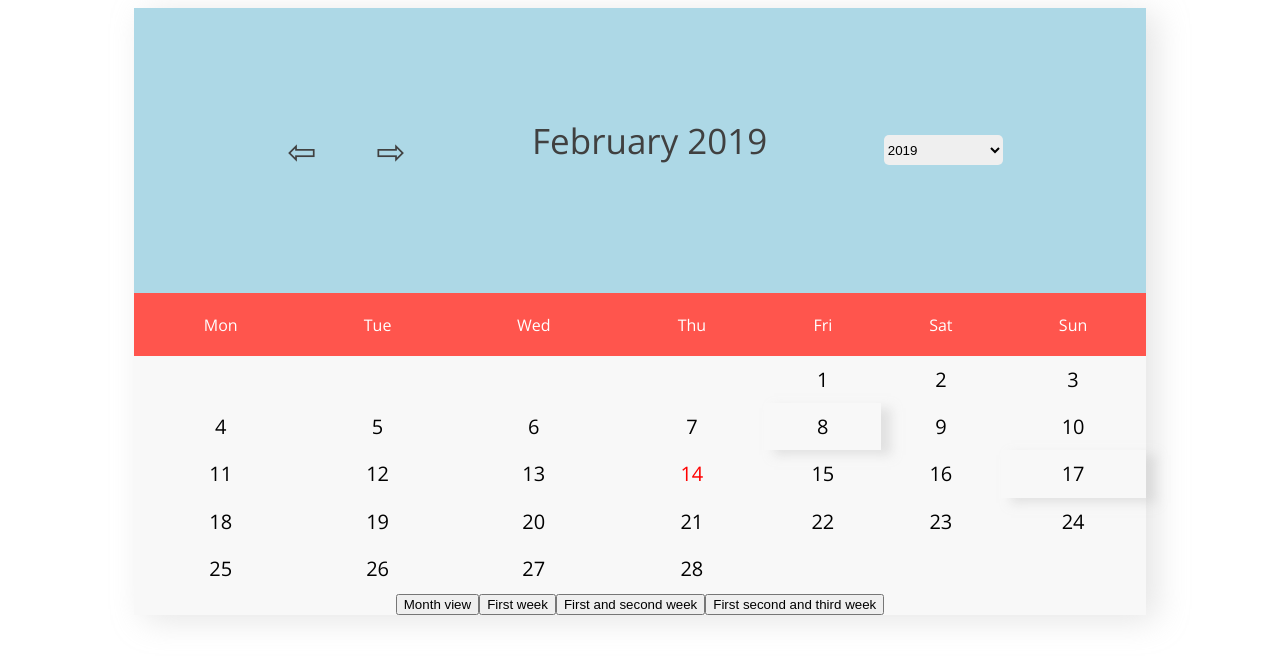
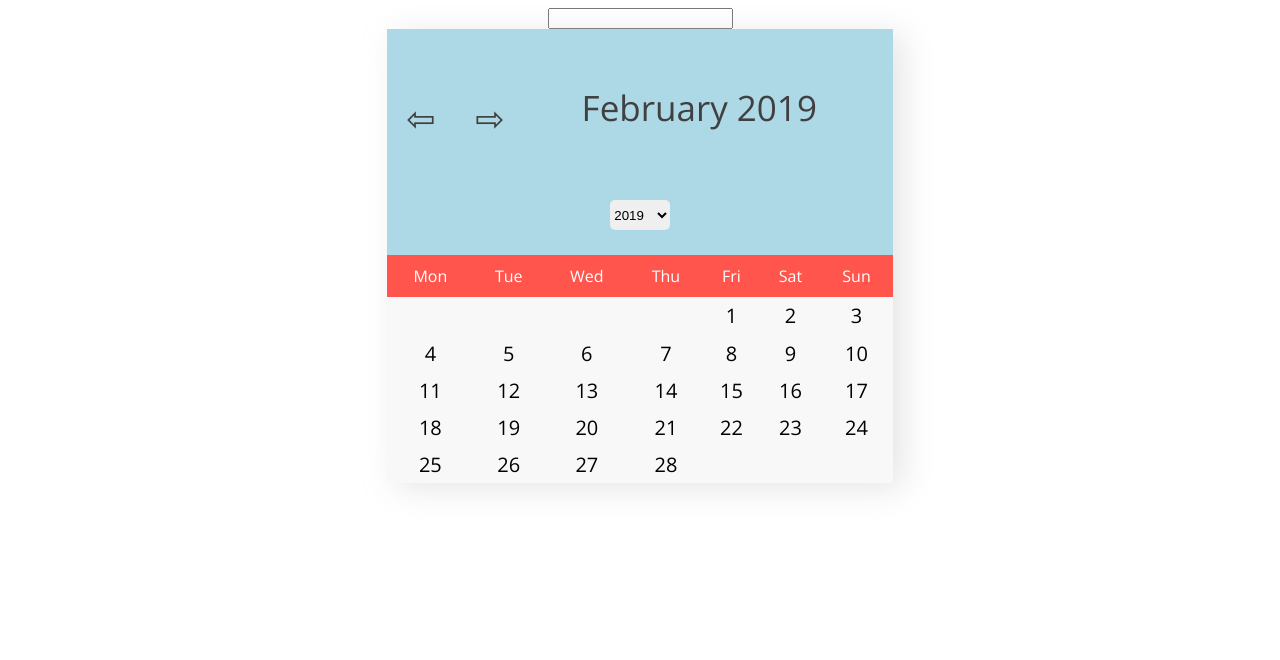
Before and after one commit to MiroProjects/projectjs-dom-calendar, a plain HTML site: page index.html in a window 1280 px wide. Drawn offline with nearby package versions, Linux system fonts and the light colour scheme.

Commit message:
Added datepicker functionality

```diff
--- a/index.html
+++ b/index.html
@@ -7,6 +7,7 @@
     <meta name="viewport" content="width=device-width, initial-scale=1">
 </head>
 <body>
+    <input id="input-test">
     <div id="js-calendar">
     </div>
     <script src="jsdoml-script.js"></script>
--- a/jscalendar-script.js
+++ b/jscalendar-script.js
@@ -8,8 +8,23 @@ var dateObject = new Date();
 var currentMonth = dateObject.getMonth();
 var currentYear = dateObject.getFullYear();
 
+//Variable for checking if it is attached to an input
+var isInputType = false;
+
 //Constant variable for holding the element to which the callendar is atteched
-const elementToAppendToID = "js-calendar";
+const elementToAppendToID = addElementToAppendTo("input-test");
+
+//Function for changing the appended element
+//It is declared this way so it can be invoked before its declaration on the previous line
+function addElementToAppendTo(id){
+    var element = JSDomL.getElementUsingId(id);
+    var isInputTypeText = element instanceof HTMLInputElement && element.type == 'text';
+    if (isInputTypeText) {
+        isInputType = true;
+    }
+
+    return element;
+};
 
 //Global array for holding all created events
 var eventsCollection = [];
@@ -195,6 +210,11 @@ var previousMonth = function(){
         currentMonth--;
     }
 
+    if (isInputType) {
+        createDatePicker(currentYear, currentMonth);
+        return;
+    }
+
     createCalendar(currentYear, currentMonth);
 };
 
@@ -207,6 +227,12 @@ var nextMonth = function(){
     else{
         currentMonth++;
     }
+
+    if (isInputType) {
+        createDatePicker(currentYear, currentMonth);
+        return;
+    }
+
     createCalendar(currentYear, currentMonth);
 };
 
@@ -214,6 +240,12 @@ var nextMonth = function(){
 var returnToTodaysDate = function(){
     currentMonth = dateObject.getMonth();
     currentYear = dateObject.getFullYear();
+
+    if (isInputType) {
+        createDatePicker(currentYear, currentMonth);
+        return;
+    }
+
     createCalendar(currentYear, currentMonth);
 };
 
@@ -246,7 +278,12 @@ var addFunctionality = function(year, month, element){
           .addAttribute(showYear, "title", "Choose a year")
           .addAction(showYear, "change", function(){
               currentYear = showYear.value;
-              createCalendar(currentYear, 0);
+              if (isInputType) {
+                  createDatePicker(currentYear, 0);
+              }
+              else{
+                createCalendar(currentYear, 0);
+              }
           });
 
     for (let index = 1900; index < 2120; index++) {
@@ -256,6 +293,32 @@ var addFunctionality = function(year, month, element){
         }
         JSDomL.changeHTMLContent(option, index);
     }
+};
+
+var createDatePicker = function (year, month) {
+    //It will append to the body
+    var elementToAppendTo = JSDomL.getElementUsingCssSelectors("body");
+
+    //Delete previos datepicker from body
+    var previousDatepicker = JSDomL.getElementUsingId("main-div");
+    if (previousDatepicker != null) {
+        JSDomL.deleteElement(previousDatepicker);
+    }
+
+    //Set the current year and month to be the parameters values
+    currentYear = year;
+    currentMonth = month;
+
+    //Create div element for holding the title(displaying the arrows, date and the select field) and the table with the dates
+    var element = JSDomL.appendElement("DIV", elementToAppendTo);
+    addFunctionality(year, month, element);
+    JSDomL.addAttribute(element, "id", "main-div")
+          .addAttribute(element, "class", "container-div datepicker");
+
+    //Creating the datepicker
+    var table = JSDomL.appendElement("TABLE", element);
+    showDaysOfWeek(table);
+    printDaysInMonth(year, month, table, 6);
 };
 
 //Function for adding an event to the calendar by parsing the table and JSON data
@@ -312,4 +375,9 @@ addEvent(08, 2, 2019, '{"eventName":"Cinema", "eventInfo":"Cinema event! Great m
 //For test to show good parametrization change the current year and month to whatever you like: everything will
 //change based on the given information
 //Ex: window.onload = createCalendar(1967, 5);
-window.onload = createCalendar(currentYear, currentMonth);
+if (isInputType) {
+    window.onload = createDatePicker(currentYear, currentMonth);
+}
+else{
+    window.onload = createCalendar(currentYear, currentMonth);
+}
--- a/style.css
+++ b/style.css
@@ -18,6 +18,10 @@ table{
     font-family: 'Open Sans', sans-serif;
     background-color: rgba(242, 242, 242, 0.5);
     box-shadow: 10px 5px 30px rgba(191, 191, 191, 0.4);
+}
+
+.datepicker{
+    width: 40%;
 }
 
 body{
```
